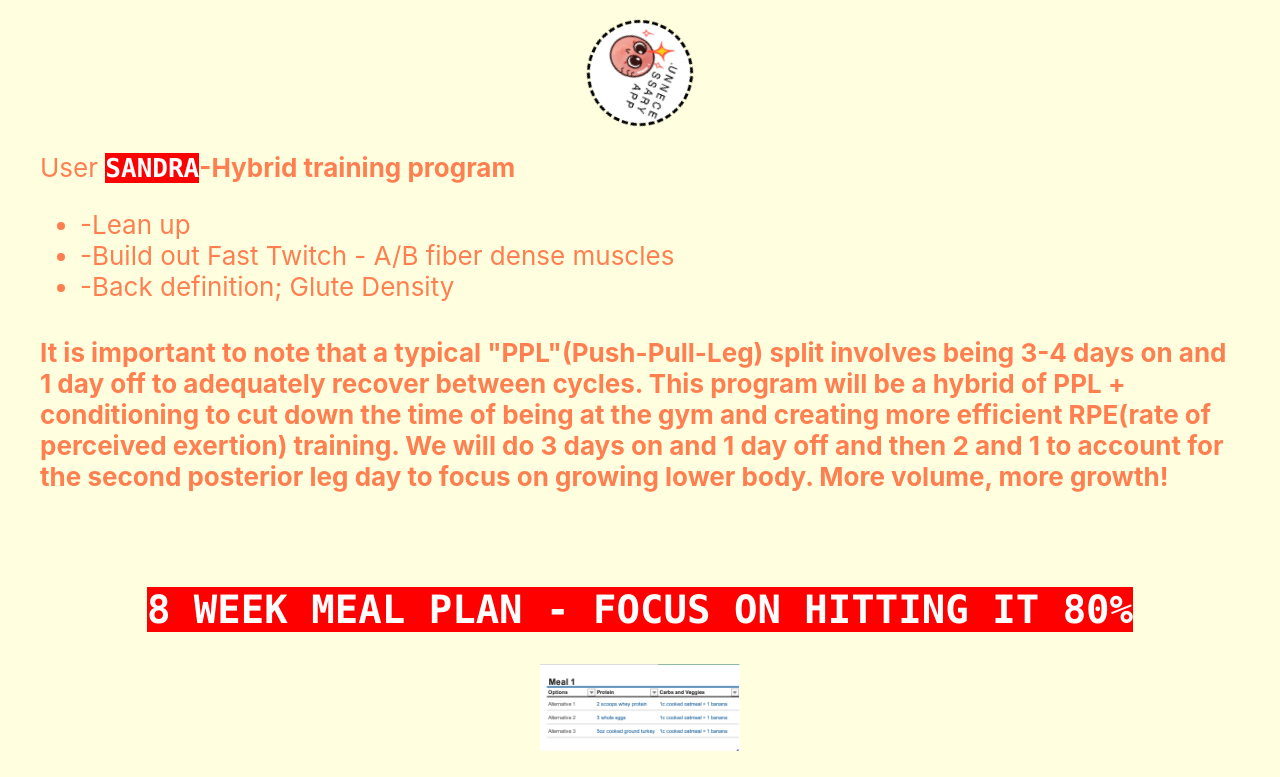
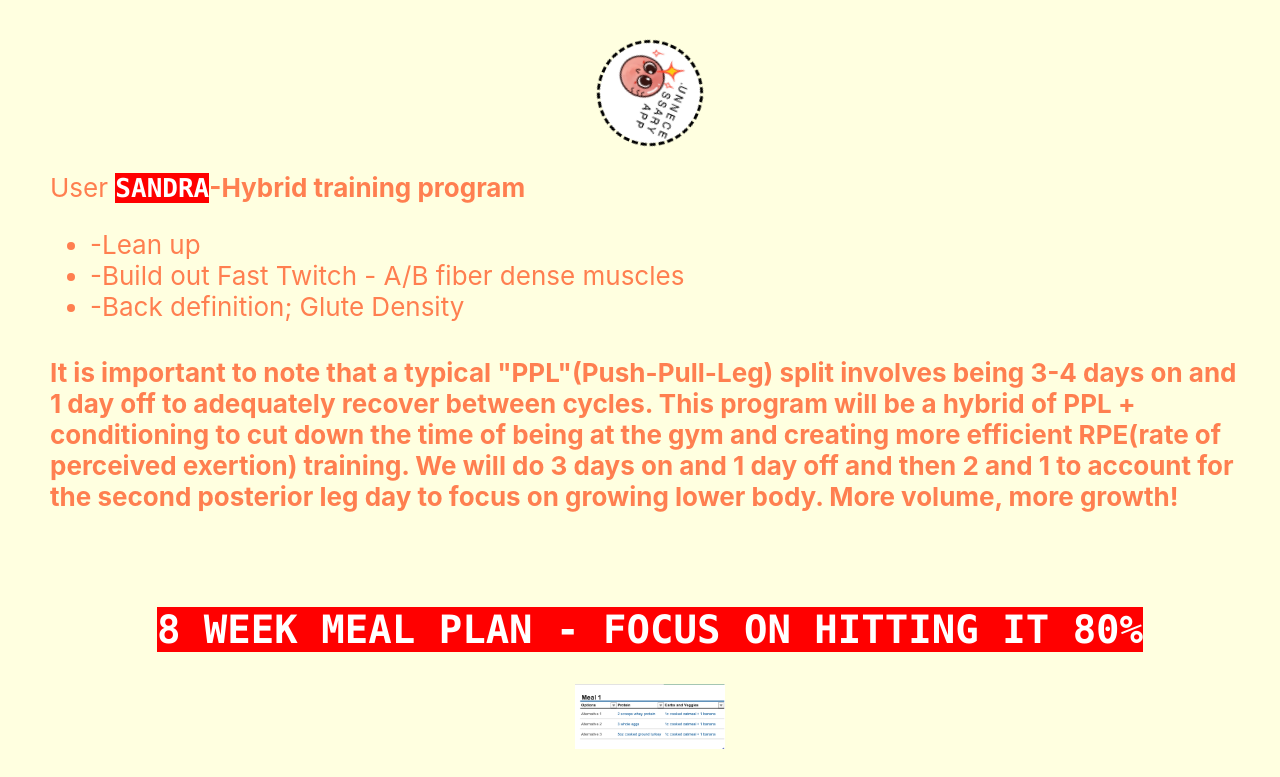
Before and after one commit to norinkeo762/sandraplan, a React (Create React App) app: page / in a window 1280 px wide. Shown: the top 777 px of the page. Built offline with nearby package versions, Linux system fonts and the light colour scheme.

Commit message:
Try this 150px

```diff
--- a/src/App.css
+++ b/src/App.css
@@ -41,3 +41,19 @@
     transform: rotate(360deg);
   }
 }
+.app-container {
+  /* Ensure that the container stretches to the edges of the viewport */
+  width: 100%;
+  height: 100%;
+  /* Ensure that the container's content does not exceed the viewport width */
+  overflow-x: hidden; /* Hide horizontal overflow */
+}
+
+/* Inside your component styles or inline styles */
+.content {
+  /* Ensure that your content stretches to the edges of the container */
+  width: 100%;
+  height: 100%;
+  /* Add padding or margins as necessary to prevent content from being too close to the edges */
+  padding-left: 10px; /* Adjust as needed */
+}
--- a/src/App.js
+++ b/src/App.js
@@ -22,29 +22,29 @@ function App() {
         <p>It is important to note that a typical "PPL"(Push-Pull-Leg) split involves being 3-4 days on and 1 day off to adequately recover between cycles. This program will be a hybrid of PPL + conditioning to cut down the time of being at the gym and creating more efficient RPE(rate of perceived exertion) training. We will do 3 days on and 1 day off and then 2 and 1 to account for the second posterior leg day to focus on growing lower body. More volume, more growth!</p></h4>
         </p>
       <h2><code>8 WEEK MEAL PLAN - FOCUS ON HITTING IT 80%</code></h2>
-        <img src={require('./meal1.png')} style={{ width: '200px'}} alt="" />
+        <img src={require('./meal1.png')} style={{ width: '150px'}} alt="" />
         <p><b>Meal 1</b> is high fiber and high carb to keep your energy levels high for work. In between your meals, you should be consuming fats like half an avocado or 15-20 almonds to prevent a 'crash' in energy levels. Fat creates a 'buffer' that prevents the significant feeling of hunger. It won't make you feel full but it should make you feel okay. Keep a baggy of almonds in your pocket. Easier than walking around with an avocado.</p>
-        <img src={require('./meal2.png')} style={{ width: '200px'}} alt="" />
+        <img src={require('./meal2.png')} style={{ width: '150px'}} alt="" />
         <p><b>Meal 2</b> is arguably the more important meal of the athlete because it creates ready fuel for pre-training or post training depending on when you consume it. If you are consuming it before a workout, it should be the <b>lighter option</b> for protein (like basa or turkey) If you are not in need of the nutrients then your body won't take it. However after a workout, there are micro/controlled exertion that requires the body to take the 'blocks' to build. If you are consuming it after your workout, you would choose the heavier protein - which would be the salmon option because it's so rich with omegas. It's slower to be digested which makes for a more efficient protein uptake process when consumed with phosphorous vegetables (brocoli, cauliflower, asparagus.) <u>This would also be the meal that you would omit the carbs</u> if you plan on going out for dinner this night. If you do go out for dinner, limit your meal to something that is high and protein and <u>pack the starches to have the next day for THIS meal 2</u>.</p>
         <p>
           </p>
           <p>If you plan on having dessert,<b> make sure that it is on a day where you are doing high volume or a conditioning day where the surplus of carbs. would be a benefit to your ATP stores.</b> If you're not on a conditioning day and you really want that dessert, you must commit to a conditioning day the very next day no matter what day it is for you to burn off the surplus. You will notice that there are alternative carb options. Sweet potatoes are lower in glycemic index than regular potatoees and provide more nutrition. We are sticking relatively close to 25-30g of carbs to keep enough carbs to fuel activity but it will also create a deficit the more we increase reprange and volume. It gets adjusted weekly depending on what we are feeling. It is normal to feel sluggish, that is just your body adjusting to a deficit. If the deficit is too unbearable, we can slowly add back calories where they can parse well. And you did mention that they do have good options at the cafeteria. If you can help it, choose as closely as your plan as possible. If they have ground turkey, great. Chicken? Even better. About 2 ladel's scoops would be about 4-5 oz of chicken. It's better to over shoot the protein consumption than carbs. When in doubt, load up the phosporous veggies.</p>
-        <img src={require('./meal3.png')} style={{ width: '200px'}} alt="" />
+        <img src={require('./meal3.png')} style={{ width: '150px'}} alt="" />
         <p><b>Meal 3</b> is also a meal that you may be omitting depending on what is for dinner. If you are in doubt, give me a shout early in the day if you're able to know where you are going for dinner and I can check if you're able to sacrifice meal 3. If the dinner is large enough both meal 2 and 3 may need to be replaced by snacking through out the day with the almonds and protein chia. This would be 2 tbspn of chia seeds in 3/4 cup of plain greek yogurt with 1 scoop of protein.</p>
       <b><p>It's important to note:</p></b>
       <p>that you will need to include creatine in all your preworkout regimen. And glutamine at the end of the day to facilitate healing and recovery. Most supplements on the market are gimmicks and you get the most out of a multi-vitamin and staying regular. For the most part it's best to stay away from stimulants and to stick to creatine and glutamine for any additional recovery aid. Do not worry too much about being exact, the point of a plan is to get close enough to know where you need work and to be mindful and conscious of what you're consuming to make space for our physical goals. If you do not feel like eating, you can make your chia protein as it fulfils your protein intake and also accounts for extra fiber. For snacks, high protein yogurt and a piece of fruit would suffice between meals. Any other questions? Shoot me a message.</p>
 <p>-You can use any sauce / spices. Load up on the mutivitamin and B-vitamins-</p>
     <h4>Day 1: Push Day</h4>
-    <img src={require('./push.png')} style={{ width: '200px'}} alt="" />
+    <img src={require('./push.png')} style={{ width: '150px'}} alt="" />
     <h4>Day 2: Pull 1 - Back focused Day</h4>
-    <img src={require('./pull.png')} style={{ width: '200px'}} alt="" />
+    <img src={require('./pull.png')} style={{ width: '150px'}} alt="" />
     <h4>Day 3: Lower Body -Quad focused Day</h4>
-    <img src={require('./lb1.png')} style={{ width: '200px'}} alt="" />
+    <img src={require('./lb1.png')} style={{ width: '150px'}} alt="" />
     <h3><u><code>Day 4: REST DAY</code></u></h3>
     <h4>Day 5: Lower Body -Glute & Hamstring focused Day</h4>
-    <img src={require('./lb2.png')} style={{ width: '200px'}} alt="" />
+    <img src={require('./lb2.png')} style={{ width: '150px'}} alt="" />
     <h4>Day 6: Supplementary / conditioning maintenence</h4>
-    <img src={require('./supp.png')} style={{ width: '200px'}} alt="" />
+    <img src={require('./supp.png')} style={{ width: '150px'}} alt="" />
     <h3><u><code>Day 7: REST DAY</code></u></h3>
           <p>Enjoy your day</p>
         <a
```
